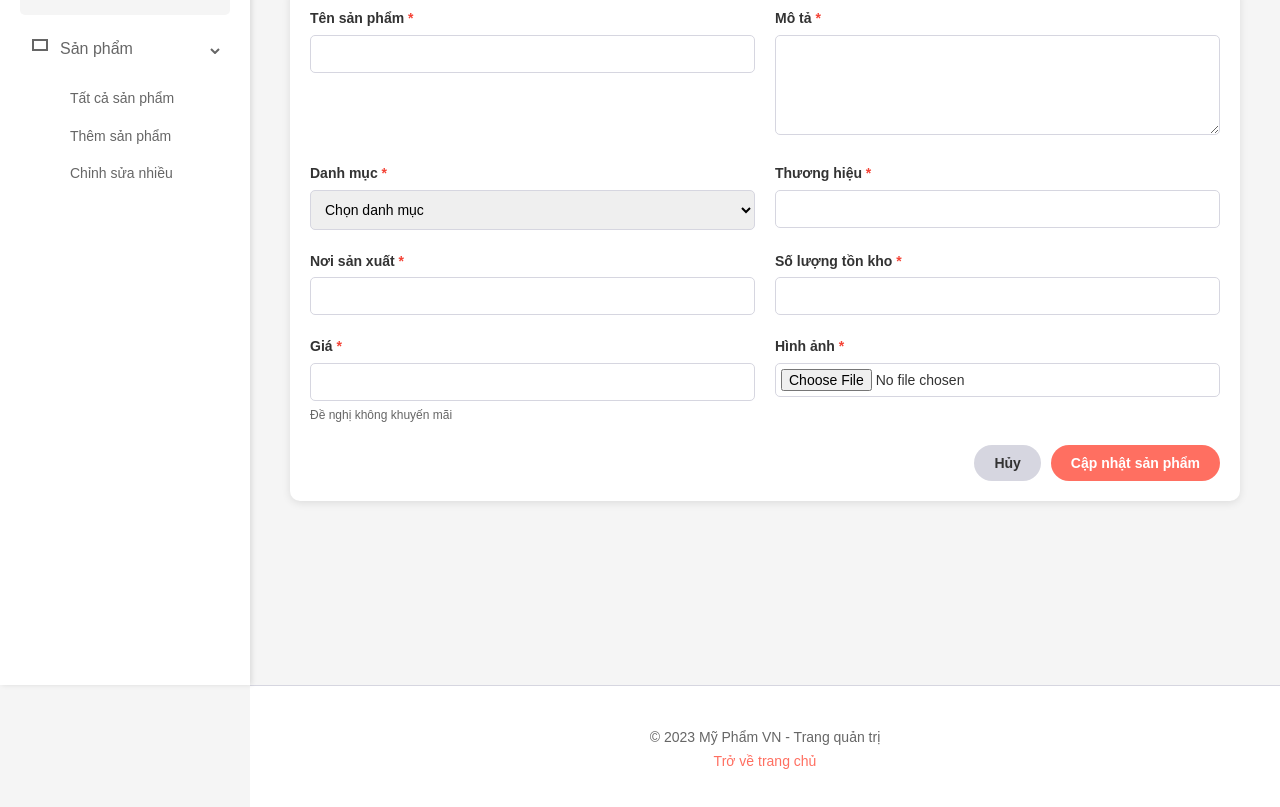
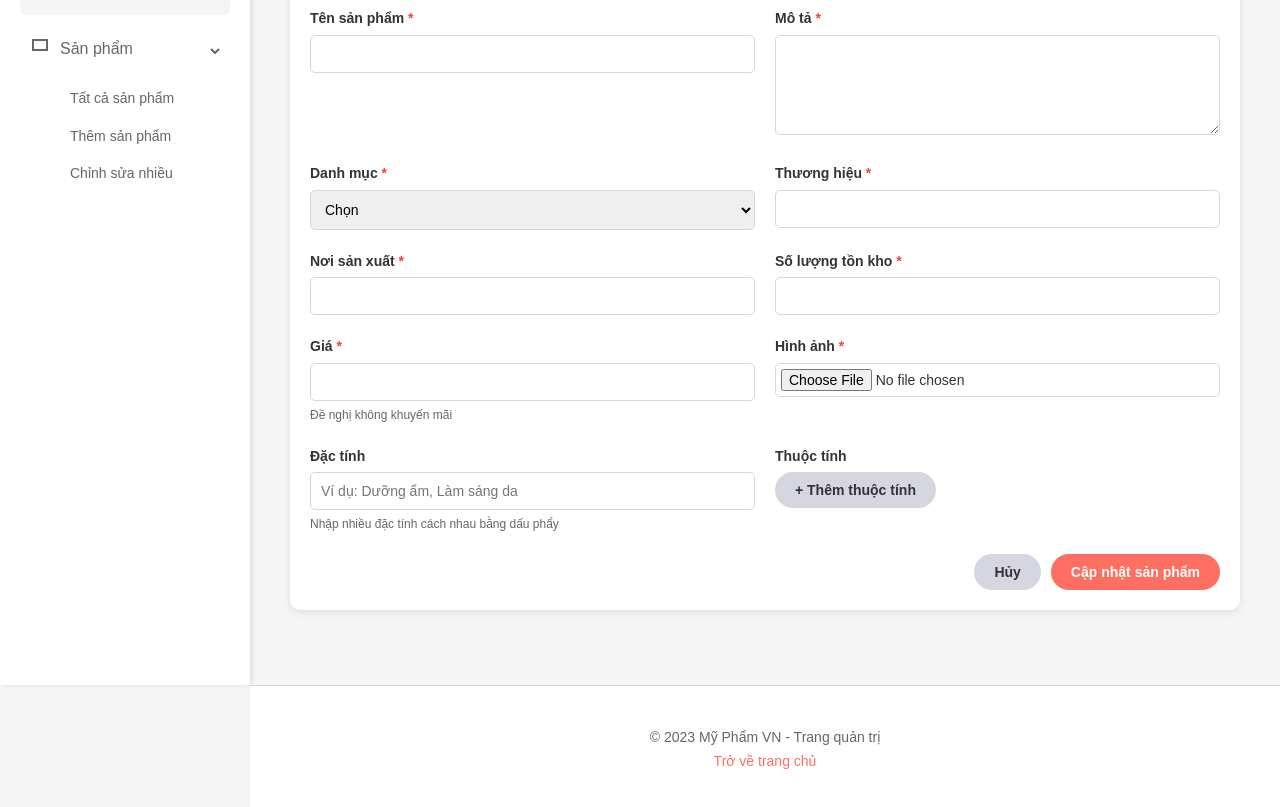
Before and after one commit to MyTan1805/8_lapTrinhWeb, a website: page public/page/admin/edit_product.html in a window 1280 px wide. Shown: the part 115-922 px from the top of the page. Drawn offline with Linux system fonts and the light colour scheme.

Commit message:
Mô tả thay đổi của bạn

```diff
--- a/public/page/admin/edit_product.html
+++ b/public/page/admin/edit_product.html
@@ -5,9 +5,18 @@
   <meta name="viewport" content="width=device-width, initial-scale=1.0">
   <title>Chỉnh sửa sản phẩm - Admin Panel</title>
   <link rel="stylesheet" href="../../assets/css/admin.css">
+  <style>
+    .attribute-row {
+      display: flex;
+      gap: 10px;
+      margin-bottom: 8px;
+    }
+    .attribute-row input {
+      flex: 1;
+    }
+  </style>
 </head>
 <body>
-    <!-- Sidebar -->
   <aside class="sidebar">
     <div class="sidebar-header">
       <h2>ADMIN PANEL</h2>
@@ -42,7 +51,6 @@
     </nav>
   </aside>
 
-  <!-- Main Content -->
   <main class="main-content">
     <div class="container">
       <div class="page-header">
@@ -65,26 +73,26 @@
           <div class="form-group">
             <label for="product-category">Danh mục <span class="required">*</span></label>
             <select id="product-category" name="loai" required>
-              <option value="">Chọn danh mục</option>
-              <option value="Serum">Serum</option>
-              <option value="Kem Chống Nắng">Kem Chống Nắng</option>
-              <option value="Sữa Rửa Mặt">Sữa Rửa Mặt</option>
-              <option value="Toner">Toner</option>
-              <option value="Kem Dưỡng">Kem Dưỡng</option>
-              <option value="Tinh Chất">Tinh Chất</option>
-              <option value="Tẩy Tế Bào Chết">Tẩy Tế Bào Chết</option>
-              <option value="Xịt Khoáng">Xịt Khoáng</option>
-              <option value="Tẩy Trang">Tẩy Trang</option>
-              <option value="Kem Dưỡng Mắt">Kem Dưỡng Mắt</option>
-              <option value="Mặt Nạ Ngủ">Mặt Nạ Ngủ</option>
-              <option value="Gel Dưỡng">Gel Dưỡng</option>
-              <option value="Bộ Dưỡng Da">Bộ Dưỡng Da</option>
-              <option value="Mặt Nạ">Mặt Nạ</option>
-              <option value="Sữa Tắm">Sữa Tắm</option>
-              <option value="Dầu Dưỡng">Dầu Dưỡng</option>
-              <option value="Tinh Dầu">Tinh Dầu</option>
-              <option value="Gel Trị Mụn">Gel Trị Mụn</option>
-              <option value="Kem Lót">Kem Lót</option>
+              <option value="">Chọn</option>
+              <option value="SERU">Serum</option>
+              <option value="KCNG">Kem Chống Nắng</option>
+              <option value="SRMT">Sữa Rửa Mặt</option>
+              <option value="TONR">Toner</option>
+              <option value="KDUG">Kem Dưỡng</option>
+              <option value="TCHT">Tinh Chất</option>
+              <option value="TTBC">Tẩy Tế Bào Chết</option>
+              <option value="XKOG">Xịt Khoáng</option>
+              <option value="TTRG">Tẩy Trang</option>
+              <option value="KDMT">Kem Dưỡng Mắt</option>
+              <option value="MNNG">Mặt Nạ Ngủ</option>
+              <option value="GDUG">Gel Dưỡng</option>
+              <option value="BDDA">Bộ Dưỡng Da</option>
+              <option value="MANA">Mặt Nạ</option>
+              <option value="STAM">Sữa Tắm</option>
+              <option value="DDUG">Dầu Dưỡng</option>
+              <option value="TDAU">Tinh Dầu</option>
+              <option value="GMUN">Gel Trị Mụn</option>
+              <option value="KLOT">Kem Lót</option>
             </select>
           </div>
           <div class="form-group">
@@ -111,13 +119,26 @@
           <div class="form-group">
             <label for="product-image">Hình ảnh <span class="required">*</span></label>
             <input type="file" id="product-image" name="product-image" accept="image/*">
-
             <div class="image-preview" id="image-preview">
               <img id="preview-img" src="" alt="" class="product-image" style="display: none;">
             </div>
-
           </div>
         </div>
+
+        <!-- Thêm đặc tính và thuộc tính -->
+        <div class="form-row">
+          <div class="form-group">
+            <label for="product-characteristics">Đặc tính</label>
+            <input type="text" id="product-characteristics" name="dacTinh" placeholder="Ví dụ: Dưỡng ẩm, Làm sáng da">
+            <small>Nhập nhiều đặc tính cách nhau bằng dấu phẩy</small>
+          </div>
+          <div class="form-group">
+            <label>Thuộc tính</label>
+            <div id="attributes-list"></div>
+            <button type="button" class="btn btn-secondary" onclick="addAttributeRow()">+ Thêm thuộc tính</button>
+          </div>
+        </div>
+
         <div class="form-actions">
           <button type="button" class="btn btn-secondary" onclick="window.location.href='products_Management'">Hủy</button>
           <button type="submit" class="btn btn-primary">Cập nhật sản phẩm</button>
@@ -126,7 +147,6 @@
     </div>
   </main>
 
-  <!-- Footer -->
   <footer class="admin-footer">
     <div class="container">
       <p>© 2023 Mỹ Phẩm VN - Trang quản trị</p>
@@ -135,23 +155,18 @@
   </footer>
 
   <script>
-    // Lấy ID sản phẩm từ URL
     const urlParams = new URLSearchParams(window.location.search);
     const productId = urlParams.get('id');
 
     if (!productId) {
       alert('Không tìm thấy ID sản phẩm trong URL!');
     } else {
-      // Lấy dữ liệu sản phẩm từ endpoint /dishes/:id
       fetch(`/dishes/${productId}`)
         .then(response => {
-          if (!response.ok) {
-            throw new Error('Sản phẩm không tồn tại!');
-          }
+          if (!response.ok) throw new Error('Sản phẩm không tồn tại!');
           return response.json();
         })
         .then(product => {
-
           document.getElementById('product-id').value = product.id;
           document.getElementById('product-name').value = product.ten;
           document.getElementById('product-description').value = product.moTa;
@@ -160,25 +175,36 @@
           document.getElementById('product-origin').value = product.noiSanXuat;
           document.getElementById('product-stock').value = product.inventory.quantity;
           document.getElementById('product-price').value = product.inventory.price;
+          document.getElementById('product-characteristics').value = product.dacTinh || '';
 
-          // Hiển thị hình ảnh sản phẩm hiện tại trong phần xem trước
           const previewImg = document.getElementById('preview-img');
           previewImg.src = `../../images/products/${product.hinhAnh}`;
           previewImg.style.display = 'block';
 
-
+          if (product.thuocTinh && Array.isArray(product.thuocTinh)) {
+            product.thuocTinh.forEach(attr => addAttributeRow(attr));
+          }
         })
         .catch(error => {
           console.error("Lỗi khi tải dữ liệu:", error);
           alert(error.message);
         });
     }
-  </script>
-  <script>
+
+    function addAttributeRow(value = '') {
+      const attributesList = document.getElementById('attributes-list');
+      const row = document.createElement('div');
+      row.className = 'attribute-row';
+      row.innerHTML = `
+        <input type="text" name="thuocTinh[]" value="${value}" placeholder="Ví dụ: Loại da: Da khô">
+        <button type="button" onclick="this.parentElement.remove()" class="btn btn-danger">X</button>
+      `;
+      attributesList.appendChild(row);
+    }
+
     document.querySelector('.edit-product-form').addEventListener('submit', function(e) {
-      e.preventDefault(); // Ngăn reload trang
+      e.preventDefault();
       const formData = new FormData(this);
-
       fetch(`/dishes/${productId}`, {
         method: 'PUT',
         body: formData
```
Also changed, not shown: server.js (+55 -11 lines). Lines whose indentation alone changed are shown as unchanged.
